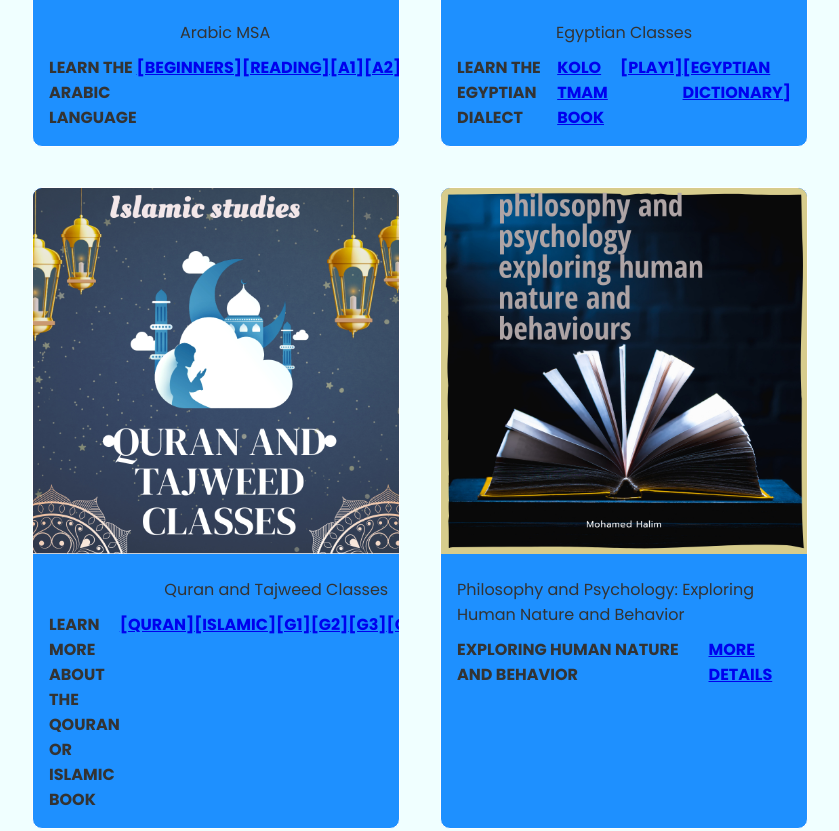
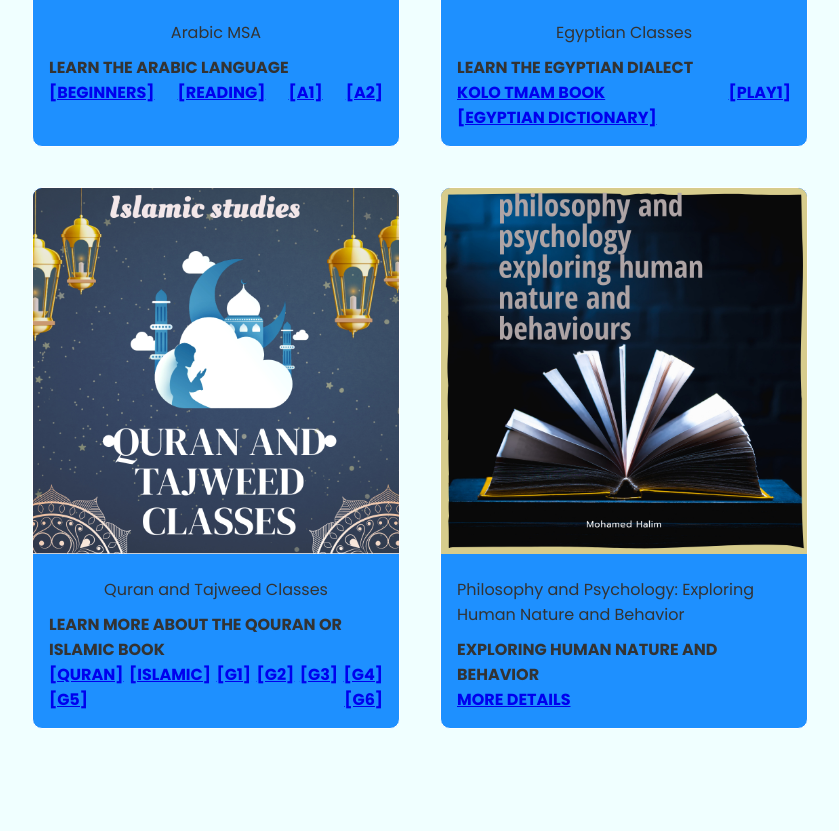
Before and after one commit to Halim129/Halim129.github.io, a plain HTML site: page index.html in a window 1280 px wide. Shown: the part 3219-4050 px from the top of the page, without its empty margins (220-1059 px from the left). Drawn offline with Linux system fonts and the light colour scheme.

Commit message:
flx wrab

```diff
--- a/index.html
+++ b/index.html
@@ -118,18 +118,12 @@
                                 <span>learn more about the qouran or islamic book </span>
                                 <a href="http://www.islamicbook.ws/2" target="_blank" class="more-details about qouran">[Quran]</a>
                                 <a href="http://www.islamicbook.ws/" target="_blank" class="more-details about islam ">[Islamic]</a>
-                                <br>
-                                <a href="grad1.html" target="_blank" class="more-details about islam ">[G1]</a>
-                                <br>
-                                <a href="grad2.html" target="_blank" class="more-details about islam ">[G2]</a>
-                                <br>
-                                <a href="grad3.html" target="_blank" class="more-details about islam ">[G3]</a>
-                                <br>
-                                <a href="grade4.html" target="_blank" class="more-details about islam ">[G4]</a>
-                                <br>
-                                <a href="grade5.html" target="_blank" class="more-details about qouran ">[G5]</a>
-                                <br>
-                                <a href="grade6.html" target="_blank" class="more-details about qouran ">[G6]</a>
+                                <a href="grad1.html" target="_blank" class="more-details about islam">[G1]</a>
+                                <a href="grad2.html" target="_blank" class="more-details about islam">[G2]</a>
+                                <a href="grad3.html" target="_blank" class="more-details about islam">[G3]</a>
+                                <a href="grade4.html" target="_blank" class="more-details about islam">[G4]</a>
+                                <a href="grade5.html" target="_blank" class="more-details about islam">[G5]</a>
+                                <a href="grade6.html" target="_blank" class="more-details about islam">[G6]</a>
                                 </strong>
                         </div>
                     </div>
--- a/style.css
+++ b/style.css
@@ -208,6 +208,7 @@ section {
   text-transform: uppercase;
   font-weight: 10px;
   margin-top: 10px;
+  flex-wrap: wrap;
 }
 
 .cards{
```
